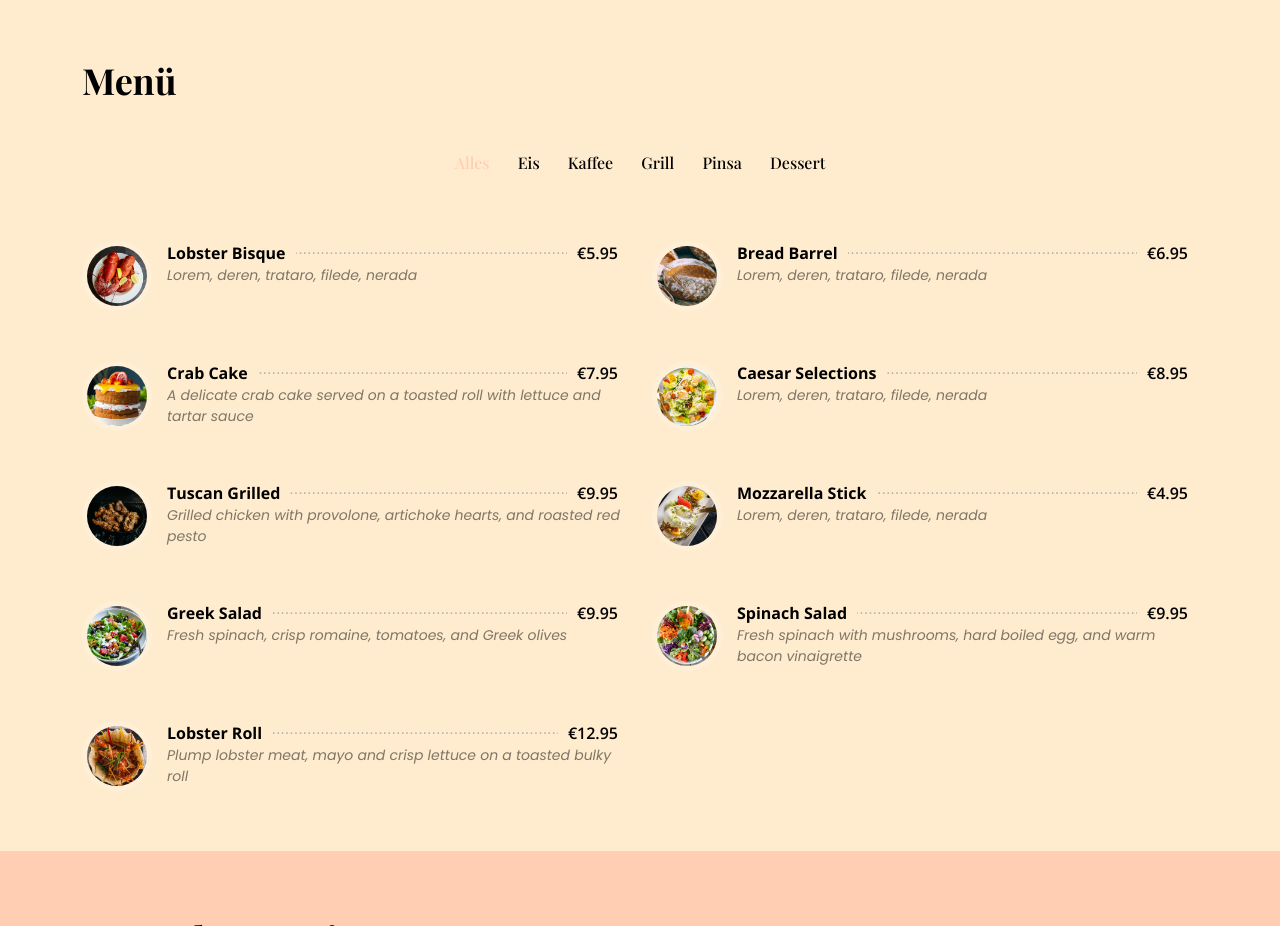
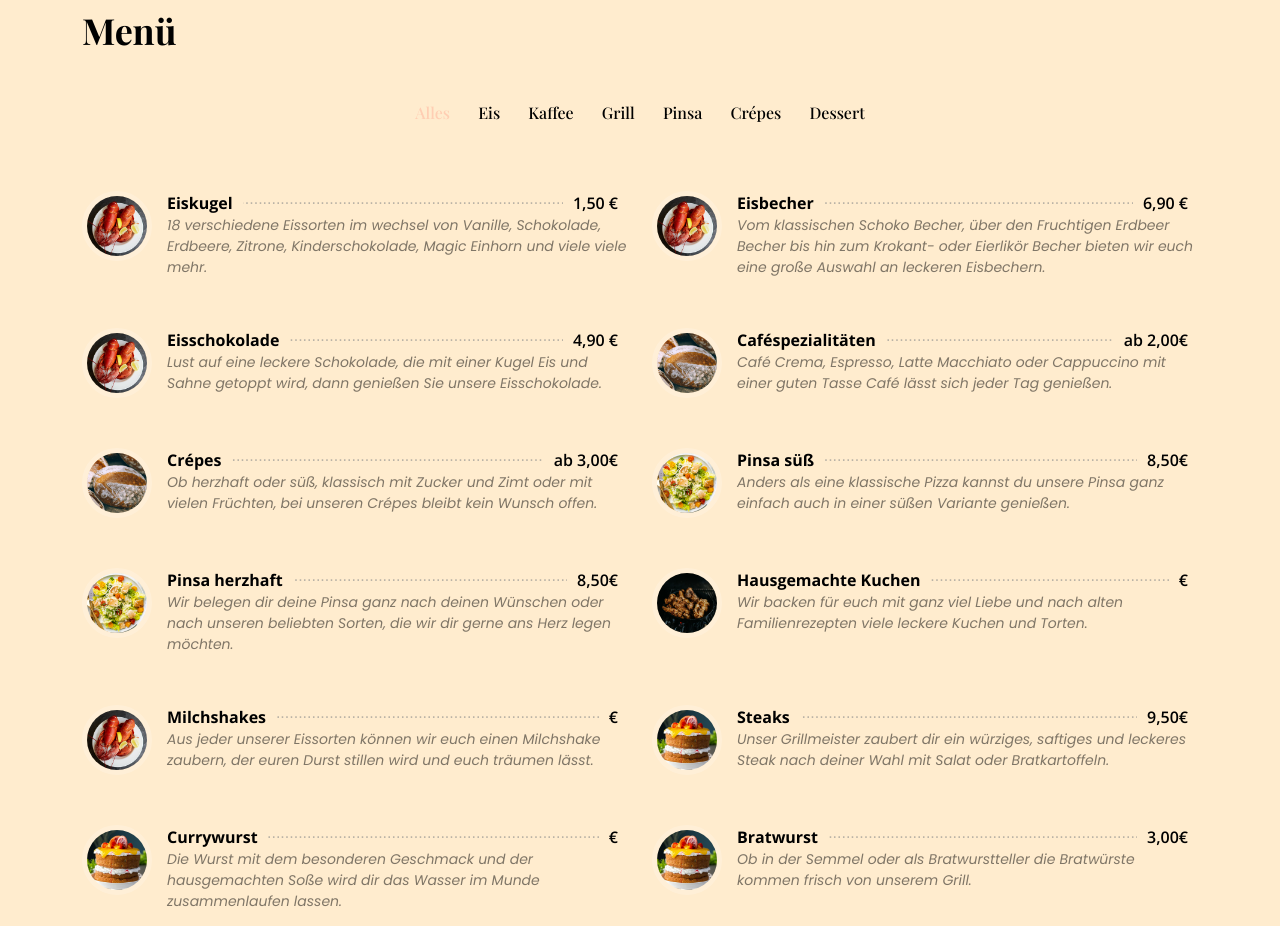
Before and after one commit to Gandolf90/bellagina, a plain HTML site: page app/index.html in a window 1280 px wide. Shown: the part 1874-2800 px from the top of the page. Drawn offline with nearby package versions, Linux system fonts and the light colour scheme; a web font is replaced by a local one.

Commit message:
texte eingefügt

```diff
--- a/app/assets/css/style.css
+++ b/app/assets/css/style.css
@@ -775,7 +775,7 @@ section {
   color: rgba(0, 0, 0, 0.8);
 }
 .why-us .box p {
-  color: #aaaaaa;
+  color: #000000;
   font-size: 15px;
   margin: 0;
   padding: 0;
--- a/app/index.html
+++ b/app/index.html
@@ -104,20 +104,17 @@
             </div>
           </div>
           <div class="col-lg-6 pt-4 pt-lg-0 order-2 order-lg-1 content">
-            <h3>Voluptatem dignissimos provident quasi corporis voluptates sit assumenda.</h3>
+            <h3>Eiscafé „Bella Gina“ dein Eiscafé im Herzen von Obermässing.</h3>
             <p class="fst-italic">
-              Lorem ipsum dolor sit amet, consectetur adipiscing elit, sed do eiusmod tempor incididunt ut labore et dolore
-              magna aliqua.
+              Die Eröffnung haben wir im April 2022 gefeiert, nachdem wir das Gebäude kernsaniert und neu gestaltet haben. Jetzt können wir euch täglich bis zu 18 verschiedene Eissorten, leckere Crêpes, unsere einzigartige Pinsa nach euren Wünschen, Caféspezialitäten und absolute Köstlichkeiten von unserem speziellen Grill bieten. Alles lecker, frisch und mit ganz viel Herz zubereitet.
             </p>
             <ul>
-              <li><i class="bi bi-check-circle"></i> Ullamco laboris nisi ut aliquip ex ea commodo consequat.</li>
-              <li><i class="bi bi-check-circle"></i> Duis aute irure dolor in reprehenderit in voluptate velit.</li>
-              <li><i class="bi bi-check-circle"></i> Ullamco laboris nisi ut aliquip ex ea commodo consequat. Duis aute irure dolor in reprehenderit in voluptate trideta storacalaperda mastiro dolore eu fugiat nulla pariatur.</li>
+              <li><i class="bi bi-check-circle"></i> Leckere Speisen für jeden Geschmack.</li>
+              <li><i class="bi bi-check-circle"></i> Alle Eisspezialitäten und Speisen auch ToGo.</li>
+              <li><i class="bi bi-check-circle"></i> Personal mit Herz und immer guter Laune.</li>
             </ul>
             <p>
-              Ullamco laboris nisi ut aliquip ex ea commodo consequat. Duis aute irure dolor in reprehenderit in voluptate
-              velit esse cillum dolore eu fugiat nulla pariatur. Excepteur sint occaecat cupidatat non proident, sunt in
-              culpa qui officia deserunt mollit anim id est laborum
+              Wir freuen uns auf euren Besuch!
             </p>
           </div>
         </div>
@@ -130,7 +127,7 @@
       <div class="container" data-aos="fade-up">
 
         <div class="section-title">
-          <p>Weshalb Wir?</p>
+          <p>Warum kommt Ihr zu uns?</p>
         </div>
 
         <div class="row">
@@ -138,24 +135,21 @@
           <div class="col-lg-4">
             <div class="box" data-aos="zoom-in" data-aos-delay="100">
               <span>01</span>
-              <h4>Lorem Ipsum</h4>
-              <p>Ulamco laboris nisi ut aliquip ex ea commodo consequat. Et consectetur ducimus vero placeat</p>
+              <p>Wir bieten euch original italienisches Eis in vielen verschiedenen Sorten, aus unserer modernen Eistruhe.</p>
             </div>
           </div>
 
           <div class="col-lg-4 mt-4 mt-lg-0">
             <div class="box" data-aos="zoom-in" data-aos-delay="200">
               <span>02</span>
-              <h4>Repellat Nihil</h4>
-              <p>Dolorem est fugiat occaecati voluptate velit esse. Dicta veritatis dolor quod et vel dire leno para dest</p>
+              <p>Unser Bistro und Eiscafé findet ihr im Herzen von Obermässing, Verkehrsgünstig gelegen mit einem schönen Außenbereich zum genießen und entspannen.</p>
             </div>
           </div>
 
           <div class="col-lg-4 mt-4 mt-lg-0">
             <div class="box" data-aos="zoom-in" data-aos-delay="300">
               <span>03</span>
-              <h4> Ad ad velit qui</h4>
-              <p>Molestiae officiis omnis illo asperiores. Aut doloribus vitae sunt debitis quo vel nam quis</p>
+              <p>Bei uns können Sie nach einer ausgedehnte Fahrradtour die Seele baumeln lassen und neue Kraft tanken. Biker können an unserer Helm-Putzstation für klare Sicht sorgen und sind Herzlich Willkommen.</p>
             </div>
           </div>
 
@@ -180,6 +174,7 @@
               <li data-filter=".filter-kaffee">Kaffee</li>
               <li data-filter=".filter-grill">Grill</li>
               <li data-filter=".filter-pinsa">Pinsa</li>
+              <li data-filter=".filter-crepes">Crépes</li>
               <li data-filter=".filter-dessert">Dessert</li>
             </ul>
           </div>
@@ -190,92 +185,134 @@
           <div class="col-lg-6 menu-item filter-eis">
             <img src="assets/img/menu/lobster-bisque.jpg" class="menu-img" alt="">
             <div class="menu-content">
-              <a href="#">Lobster Bisque</a><span>€5.95</span>
+              <a href="#">Eiskugel</a><span>1,50 €</span>
             </div>
             <div class="menu-ingredients">
-              Lorem, deren, trataro, filede, nerada
+              18 verschiedene Eissorten im wechsel von Vanille, Schokolade, Erdbeere, Zitrone, Kinderschokolade, Magic Einhorn und viele viele mehr.
+            </div>
+          </div>
+
+          <div class="col-lg-6 menu-item filter-eis">
+            <img src="assets/img/menu/lobster-bisque.jpg" class="menu-img" alt="">
+            <div class="menu-content">
+              <a href="#">Eisbecher</a><span>6,90 €</span>
+            </div>
+            <div class="menu-ingredients">
+              Vom klassischen Schoko Becher, über den Fruchtigen Erdbeer Becher bis hin zum Krokant- oder Eierlikör Becher bieten wir euch eine große Auswahl an leckeren Eisbechern.
+            </div>
+          </div>
+
+          <div class="col-lg-6 menu-item filter-eis">
+            <img src="assets/img/menu/lobster-bisque.jpg" class="menu-img" alt="">
+            <div class="menu-content">
+              <a href="#">Eisschokolade</a><span>4,90 €</span>
+            </div>
+            <div class="menu-ingredients">
+              Lust auf eine leckere Schokolade, die mit einer Kugel Eis und Sahne getoppt wird, dann genießen Sie unsere Eisschokolade.
             </div>
           </div>
 
           <div class="col-lg-6 menu-item filter-kaffee">
             <img src="assets/img/menu/bread-barrel.jpg" class="menu-img" alt="">
             <div class="menu-content">
-              <a href="#">Bread Barrel</a><span>€6.95</span>
+              <a href="#">Caféspezialitäten</a><span>ab 2,00€</span>
             </div>
             <div class="menu-ingredients">
-              Lorem, deren, trataro, filede, nerada
+              Café Crema, Espresso, Latte Macchiato oder Cappuccino mit einer guten Tasse Café lässt sich jeder Tag genießen.
+            </div>
+          </div>
+
+          <div class="col-lg-6 menu-item filter-crepes">
+            <img src="assets/img/menu/bread-barrel.jpg" class="menu-img" alt="">
+            <div class="menu-content">
+              <a href="#">Crépes</a><span>ab 3,00€</span>
+            </div>
+            <div class="menu-ingredients">
+              Ob herzhaft oder süß, klassisch mit Zucker und Zimt oder mit vielen Früchten, bei unseren Crépes bleibt kein Wunsch offen.
+            </div>
+          </div>
+
+          <div class="col-lg-6 menu-item filter-pinsa">
+            <img src="assets/img/menu/caesar.jpg" class="menu-img" alt="">
+            <div class="menu-content">
+              <a href="#">Pinsa süß</a><span>8,50€</span>
+            </div>
+            <div class="menu-ingredients">
+              Anders als eine klassische Pizza kannst du unsere Pinsa ganz einfach auch in einer süßen Variante genießen.
+            </div>
+          </div>
+
+          <div class="col-lg-6 menu-item filter-pinsa">
+            <img src="assets/img/menu/caesar.jpg" class="menu-img" alt="">
+            <div class="menu-content">
+              <a href="#">Pinsa herzhaft</a><span>8,50€</span>
+            </div>
+            <div class="menu-ingredients">
+              Wir belegen dir deine Pinsa ganz nach deinen Wünschen oder nach unseren beliebten Sorten, die wir dir gerne ans Herz legen möchten.
+            </div>
+          </div>
+
+
+          <div class="col-lg-6 menu-item filter-dessert">
+            <img src="assets/img/menu/tuscan-grilled.jpg" class="menu-img" alt="">
+            <div class="menu-content">
+              <a href="#">Hausgemachte Kuchen</a><span>€</span>
+            </div>
+            <div class="menu-ingredients">
+              Wir backen für euch mit ganz viel Liebe und nach alten Familienrezepten viele leckere Kuchen und Torten.
+            </div>
+          </div>
+
+          <div class="col-lg-6 menu-item filter-dessert">
+            <img src="assets/img/menu/lobster-bisque.jpg" class="menu-img" alt="">
+            <div class="menu-content">
+              <a href="#">Milchshakes</a><span> €</span>
+            </div>
+            <div class="menu-ingredients">
+              Aus jeder unserer Eissorten können wir euch einen Milchshake zaubern, der euren Durst stillen wird und euch träumen lässt.
             </div>
           </div>
 
           <div class="col-lg-6 menu-item filter-grill">
             <img src="assets/img/menu/cake.jpg" class="menu-img" alt="">
             <div class="menu-content">
-              <a href="#">Crab Cake</a><span>€7.95</span>
+              <a href="#">Steaks</a><span>9,50€</span>
             </div>
             <div class="menu-ingredients">
-              A delicate crab cake served on a toasted roll with lettuce and tartar sauce
+              Unser Grillmeister zaubert dir ein würziges, saftiges und leckeres Steak nach deiner Wahl mit Salat oder Bratkartoffeln.
             </div>
           </div>
 
-          <div class="col-lg-6 menu-item filter-pinsa">
-            <img src="assets/img/menu/caesar.jpg" class="menu-img" alt="">
+          <div class="col-lg-6 menu-item filter-grill">
+            <img src="assets/img/menu/cake.jpg" class="menu-img" alt="">
             <div class="menu-content">
-              <a href="#">Caesar Selections</a><span>€8.95</span>
+              <a href="#">Currywurst</a><span>€</span>
             </div>
             <div class="menu-ingredients">
-              Lorem, deren, trataro, filede, nerada
+              Die Wurst mit dem besonderen Geschmack und der hausgemachten Soße wird dir das Wasser im Munde zusammenlaufen lassen.
             </div>
           </div>
 
-          <div class="col-lg-6 menu-item filter-dessert">
-            <img src="assets/img/menu/tuscan-grilled.jpg" class="menu-img" alt="">
+          <div class="col-lg-6 menu-item filter-grill">
+            <img src="assets/img/menu/cake.jpg" class="menu-img" alt="">
             <div class="menu-content">
-              <a href="#">Tuscan Grilled</a><span>€9.95</span>
+              <a href="#">Bratwurst</a><span>3,00€</span>
             </div>
             <div class="menu-ingredients">
-              Grilled chicken with provolone, artichoke hearts, and roasted red pesto
+              Ob in der Semmel oder als Bratwurstteller die Bratwürste kommen frisch von unserem Grill.
             </div>
           </div>
 
-          <div class="col-lg-6 menu-item filter-starters">
-            <img src="assets/img/menu/mozzarella.jpg" class="menu-img" alt="">
+          <div class="col-lg-6 menu-item filter-grill">
+            <img src="assets/img/menu/cake.jpg" class="menu-img" alt="">
             <div class="menu-content">
-              <a href="#">Mozzarella Stick</a><span>€4.95</span>
+              <a href="#">Bratkartoffeln</a><span>8,50€</span>
             </div>
             <div class="menu-ingredients">
-              Lorem, deren, trataro, filede, nerada
+              Unser Grillmeister zaubert auf dem Grill nicht nur leckere Bratwürste, sondern brutzelt in der original Gusspfanne auch super knusprige Bratkartoffeln.
             </div>
           </div>
 
-          <div class="col-lg-6 menu-item filter-salads">
-            <img src="assets/img/menu/greek-salad.jpg" class="menu-img" alt="">
-            <div class="menu-content">
-              <a href="#">Greek Salad</a><span>€9.95</span>
-            </div>
-            <div class="menu-ingredients">
-              Fresh spinach, crisp romaine, tomatoes, and Greek olives
-            </div>
-          </div>
-
-          <div class="col-lg-6 menu-item filter-salads">
-            <img src="assets/img/menu/spinach-salad.jpg" class="menu-img" alt="">
-            <div class="menu-content">
-              <a href="#">Spinach Salad</a><span>€9.95</span>
-            </div>
-            <div class="menu-ingredients">
-              Fresh spinach with mushrooms, hard boiled egg, and warm bacon vinaigrette
-            </div>
-          </div>
-
-          <div class="col-lg-6 menu-item filter-specialty">
-            <img src="assets/img/menu/lobster-roll.jpg" class="menu-img" alt="">
-            <div class="menu-content">
-              <a href="#">Lobster Roll</a><span>€12.95</span>
-            </div>
-            <div class="menu-ingredients">
-              Plump lobster meat, mayo and crisp lettuce on a toasted bulky roll
-            </div>
-          </div>
 
         </div>
 
@@ -294,19 +331,22 @@
           <div class="col-lg-3">
             <ul class="nav nav-tabs flex-column">
               <li class="nav-item">
-                <a class="nav-link active show" data-bs-toggle="tab" href="#tab-1">Modi sit est</a>
+                <a class="nav-link active show" data-bs-toggle="tab" href="#tab-1">Pinsa</a>
               </li>
               <li class="nav-item">
-                <a class="nav-link" data-bs-toggle="tab" href="#tab-2">Unde praesentium sed</a>
+                <a class="nav-link" data-bs-toggle="tab" href="#tab-2">Crépes</a>
               </li>
               <li class="nav-item">
-                <a class="nav-link" data-bs-toggle="tab" href="#tab-3">Pariatur explicabo vel</a>
+                <a class="nav-link" data-bs-toggle="tab" href="#tab-3">Steak</a>
               </li>
               <li class="nav-item">
-                <a class="nav-link" data-bs-toggle="tab" href="#tab-4">Nostrum qui quasi</a>
+                <a class="nav-link" data-bs-toggle="tab" href="#tab-4">Currywurst</a>
               </li>
               <li class="nav-item">
-                <a class="nav-link" data-bs-toggle="tab" href="#tab-5">Iusto ut expedita aut</a>
+                <a class="nav-link" data-bs-toggle="tab" href="#tab-5">Eis</a>
+              </li>
+              <li class="nav-item">
+                <a class="nav-link" data-bs-toggle="tab" href="#tab-6">Kuchen</a>
               </li>
             </ul>
           </div>
@@ -315,9 +355,7 @@
               <div class="tab-pane active show" id="tab-1">
                 <div class="row">
                   <div class="col-lg-8 details order-2 order-lg-1">
-                    <h3>Architecto ut aperiam autem id</h3>
-                    <p class="fst-italic">Qui laudantium consequatur laborum sit qui ad sapiente dila parde sonata raqer a videna mareta paulona marka</p>
-                    <p>Et nobis maiores eius. Voluptatibus ut enim blanditiis atque harum sint. Laborum eos ipsum ipsa odit magni. Incidunt hic ut molestiae aut qui. Est repellat minima eveniet eius et quis magni nihil. Consequatur dolorem quaerat quos qui similique accusamus nostrum rem vero</p>
+                    <p>Du weißt nicht, was eine Pinsa ist? Eine Pinsa ist ein sehr leckeres Gericht aus dem Ofen, dass einer Pizza sehr ähnlich ist und trotzdem viel besser. Der Teig der Pinsa ist lockerer und dadurch wird die Pinsa sehr fluffig und unvergesslich köstlich. Belegen können wir die Pinsa sowohl herzhaft als auch süß, ganz nach deinen Wünschen. Probiere Sie unbedingt mal aus.</p>
                   </div>
                   <div class="col-lg-4 text-center order-1 order-lg-2">
                     <img src="assets/img/specials-1.png" alt="" class="img-fluid">
@@ -327,9 +365,7 @@
               <div class="tab-pane" id="tab-2">
                 <div class="row">
                   <div class="col-lg-8 details order-2 order-lg-1">
-                    <h3>Et blanditiis nemo veritatis excepturi</h3>
-                    <p class="fst-italic">Qui laudantium consequatur laborum sit qui ad sapiente dila parde sonata raqer a videna mareta paulona marka</p>
-                    <p>Ea ipsum voluptatem consequatur quis est. Illum error ullam omnis quia et reiciendis sunt sunt est. Non aliquid repellendus itaque accusamus eius et velit ipsa voluptates. Optio nesciunt eaque beatae accusamus lerode pakto madirna desera vafle de nideran pal</p>
+                    <p>Wir zaubern nicht nur leckere Eisbecher, sondern auch frische Crépes, die dir das Wasser im Mund zusammenlaufen lassen. Ob süß oder herzhaft, mit Früchten oder Schinken. Lecker sind sie alle und wollen von dir probiert werden.</p>
                   </div>
                   <div class="col-lg-4 text-center order-1 order-lg-2">
                     <img src="assets/img/specials-2.png" alt="" class="img-fluid">
@@ -339,9 +375,7 @@
               <div class="tab-pane" id="tab-3">
                 <div class="row">
                   <div class="col-lg-8 details order-2 order-lg-1">
-                    <h3>Impedit facilis occaecati odio neque aperiam sit</h3>
-                    <p class="fst-italic">Eos voluptatibus quo. Odio similique illum id quidem non enim fuga. Qui natus non sunt dicta dolor et. In asperiores velit quaerat perferendis aut</p>
-                    <p>Iure officiis odit rerum. Harum sequi eum illum corrupti culpa veritatis quisquam. Neque necessitatibus illo rerum eum ut. Commodi ipsam minima molestiae sed laboriosam a iste odio. Earum odit nesciunt fugiat sit ullam. Soluta et harum voluptatem optio quae</p>
+                    <p>Bei uns steht der Chef höchstpersönlich am Grill um deinen Hunger zu stillen. Die köstlichen Steaks werden auf dem Grill perfekt gebraten und bleiben so absolut saftig und köstlich. Dazu kannst du einen leckeren Salat oder knusprige Bratkartoffeln genießen.</p>
                   </div>
                   <div class="col-lg-4 text-center order-1 order-lg-2">
                     <img src="assets/img/specials-3.png" alt="" class="img-fluid">
@@ -351,9 +385,7 @@
               <div class="tab-pane" id="tab-4">
                 <div class="row">
                   <div class="col-lg-8 details order-2 order-lg-1">
-                    <h3>Fuga dolores inventore laboriosam ut est accusamus laboriosam dolore</h3>
-                    <p class="fst-italic">Totam aperiam accusamus. Repellat consequuntur iure voluptas iure porro quis delectus</p>
-                    <p>Eaque consequuntur consequuntur libero expedita in voluptas. Nostrum ipsam necessitatibus aliquam fugiat debitis quis velit. Eum ex maxime error in consequatur corporis atque. Eligendi asperiores sed qui veritatis aperiam quia a laborum inventore</p>
+                    <p>Unsere XL Currywurst wird auf dem hochwertigen Gasgrill von unserem Grillmeister zubereitet und mit der hausgemachten Currysoße, Salat oder einer Semmel gereicht. Lecker und genau die richtige Wurst für den großen Hunger.</p>
                   </div>
                   <div class="col-lg-4 text-center order-1 order-lg-2">
                     <img src="assets/img/specials-4.png" alt="" class="img-fluid">
@@ -363,9 +395,17 @@
               <div class="tab-pane" id="tab-5">
                 <div class="row">
                   <div class="col-lg-8 details order-2 order-lg-1">
-                    <h3>Est eveniet ipsam sindera pad rone matrelat sando reda</h3>
-                    <p class="fst-italic">Omnis blanditiis saepe eos autem qui sunt debitis porro quia.</p>
-                    <p>Exercitationem nostrum omnis. Ut reiciendis repudiandae minus. Omnis recusandae ut non quam ut quod eius qui. Ipsum quia odit vero atque qui quibusdam amet. Occaecati sed est sint aut vitae molestiae voluptate vel</p>
+                    <p>In unserem Eiscafé bieten wir dir jeden Tag 18 verschiedene Eissorten an. Diese werden nach original italienischem Rezept Hergestellt. Du findest bei uns nicht nur die beliebten klassischen Sorten, wie Erdbeere, Schokolade und Vanille, sondern auch spezielle Eissorten für Kinder, wie Magic Einhorn und Kinderschokolade. Für unsere Eisbecher verwenden wir die leckersten Soßen und Toppings um dir den Tag so richtig zu versüßen.</p>
+                  </div>
+                  <div class="col-lg-4 text-center order-1 order-lg-2">
+                    <img src="assets/img/specials-5.png" alt="" class="img-fluid">
+                  </div>
+                </div>
+              </div>
+              <div class="tab-pane" id="tab-6">
+                <div class="row">
+                  <div class="col-lg-8 details order-2 order-lg-1">
+                    <p>Zu einer guten Tasse Café gehört auch eine einzigartiges Stück Kuchen. Wir backen für euch verschiedene Kuchen und Torten nach original Familienrezepten. Immer Frisch und absolut lecker.</p>
                   </div>
                   <div class="col-lg-4 text-center order-1 order-lg-2">
                     <img src="assets/img/specials-5.png" alt="" class="img-fluid">
```
Also changed, not shown: 1 other file.
